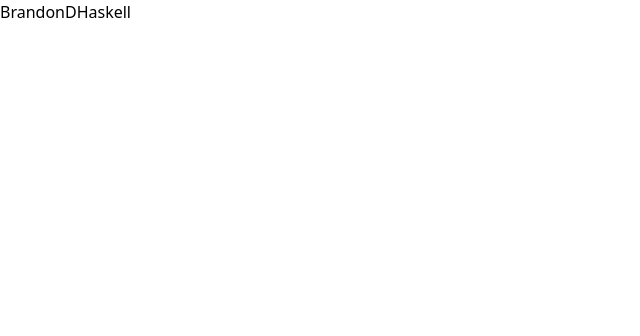
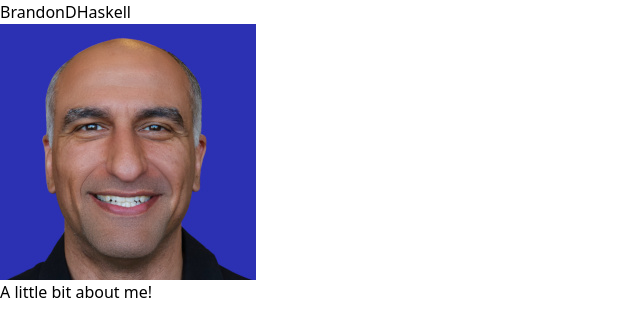
Before and after one commit to BrandonDHaskell/BrandonDHaskell-React-Site, a React app: page / in a window 1280 px wide. Shown: the top 336 px of the page, without its empty margins (0-640 px from the left). Built offline with nearby package versions, Linux system fonts and the light colour scheme.

Commit message:
add profile image

```diff
--- a/src/components/App.tsx
+++ b/src/components/App.tsx
@@ -1,4 +1,6 @@
 import React, { Component } from "react";
+import Profile from "./Profile";
+import profilePic from "../images/Profile_Pic_2_small.jpg";
 
 interface AppProps {
     message: string
@@ -20,6 +22,10 @@ class App extends Component<AppProps, AppState> {
         return (
             <div className="App">
                 <h1>{this.props.message}</h1>
+                <Profile
+                    imageSrc={profilePic}
+                    blurb="A little bit about me!"
+                />
             </div>
         )
     }
--- /dev/null
+++ b/src/components/Profile.tsx
@@ -0,0 +1,17 @@
+import React, { Component } from "react";
+
+interface ProfileProps {
+    imageSrc: string,
+    blurb: string
+}
+
+const Profile: React.FC<ProfileProps> = ({ imageSrc, blurb }) => {
+    return (
+        <div>
+            <img src={imageSrc} alt="Profile" />
+            <p>{blurb}</p>
+        </div>
+    )
+}
+
+export default Profile;
```
